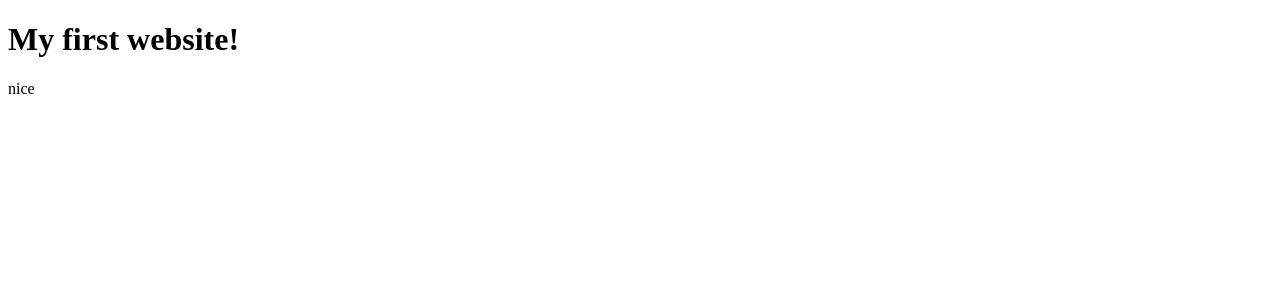
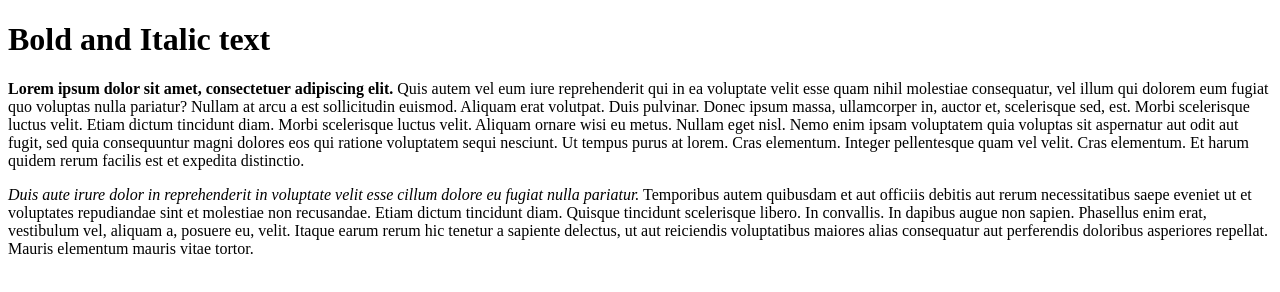
Before and after one commit to Vojta-S/Learning-HTML-basics, a plain HTML site: page index.html in a window 1280 px wide. Drawn offline with Linux system fonts and the light colour scheme.

Commit message:
learn strong, bold and HTML comments

```diff
--- a/index.html
+++ b/index.html
@@ -6,8 +6,29 @@
     </head>
 
     <body>
-        <h1>My first website!</h1>
+        <h1>Bold and Italic text</h1>
 
-        <p>nice</p>
+        <!-- HTML comment -->
+
+            <!-- <strong> makes my text bold -->
+
+        <p><strong>Lorem ipsum dolor sit amet,
+            consectetuer adipiscing elit.</strong> Quis autem vel eum iure reprehenderit qui in ea voluptate
+            velit esse quam nihil molestiae consequatur, vel illum qui dolorem eum fugiat quo voluptas nulla pariatur?
+            Nullam at arcu a est sollicitudin euismod. Aliquam erat volutpat. Duis pulvinar.
+            Donec ipsum massa, ullamcorper in, auctor et, scelerisque sed, est. Morbi scelerisque luctus velit.
+            Etiam dictum tincidunt diam. Morbi scelerisque luctus velit. Aliquam ornare wisi eu metus. Nullam eget nisl.
+            Nemo enim ipsam voluptatem quia voluptas sit aspernatur aut odit aut fugit, sed quia consequuntur magni
+            dolores eos qui ratione voluptatem sequi nesciunt. Ut tempus purus at lorem. Cras elementum. Integer pellentesque
+            quam vel velit. Cras elementum. Et harum quidem rerum facilis est et expedita distinctio. </p>
+
+            <!-- <em> makes my text italic -->
+
+        <p><em>Duis aute irure dolor in reprehenderit in voluptate velit esse cillum dolore eu fugiat nulla pariatur.</em>
+            Temporibus autem quibusdam et aut officiis debitis aut rerum necessitatibus saepe eveniet ut et voluptates
+            repudiandae sint et molestiae non recusandae. Etiam dictum tincidunt diam. Quisque tincidunt scelerisque libero.
+             In convallis. In dapibus augue non sapien. Phasellus enim erat, vestibulum vel, aliquam a, posuere eu, velit.
+             Itaque earum rerum hic tenetur a sapiente delectus, ut aut reiciendis voluptatibus maiores alias consequatur
+              aut perferendis doloribus asperiores repellat. Mauris elementum mauris vitae tortor.</p>
     </body>
 </html>
```
